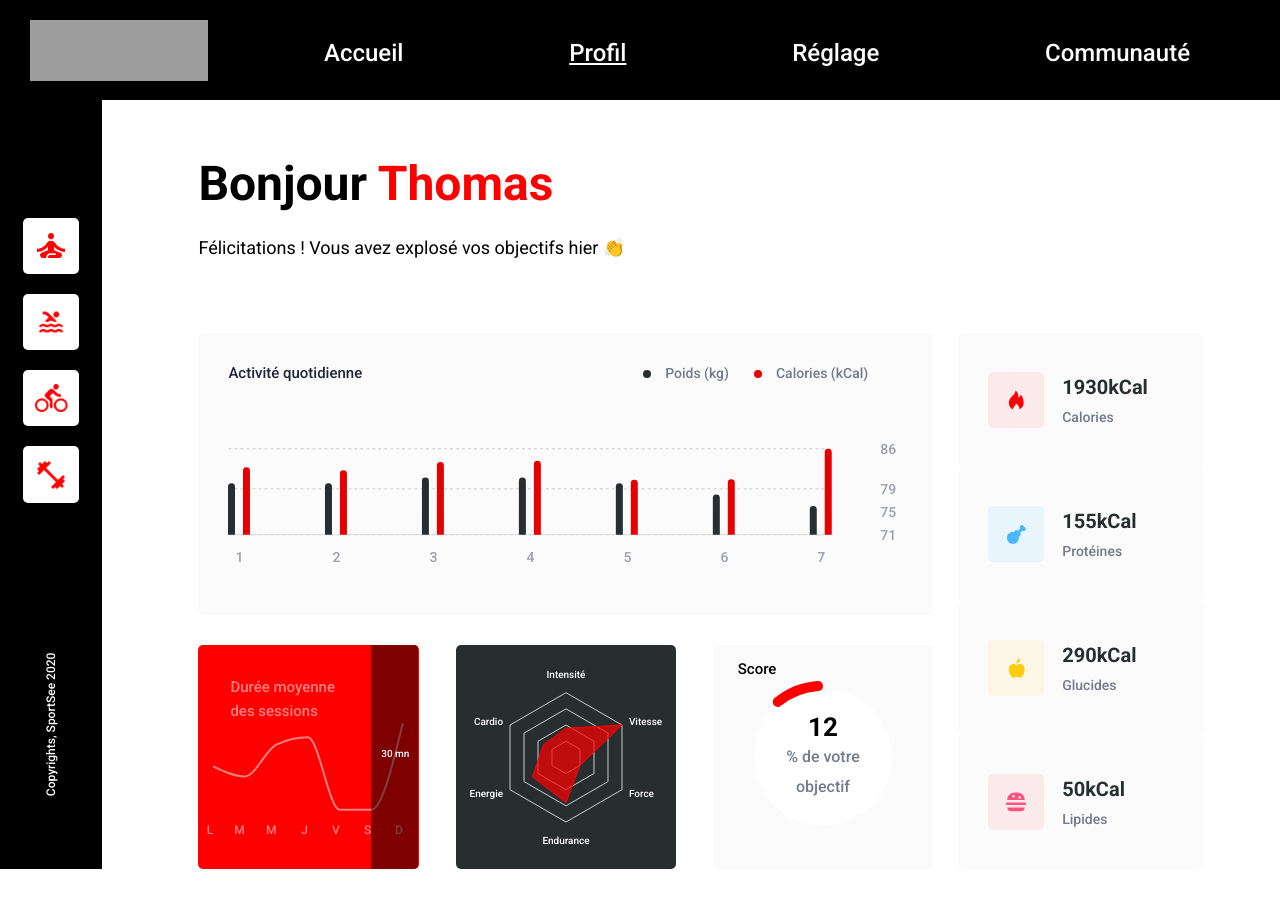
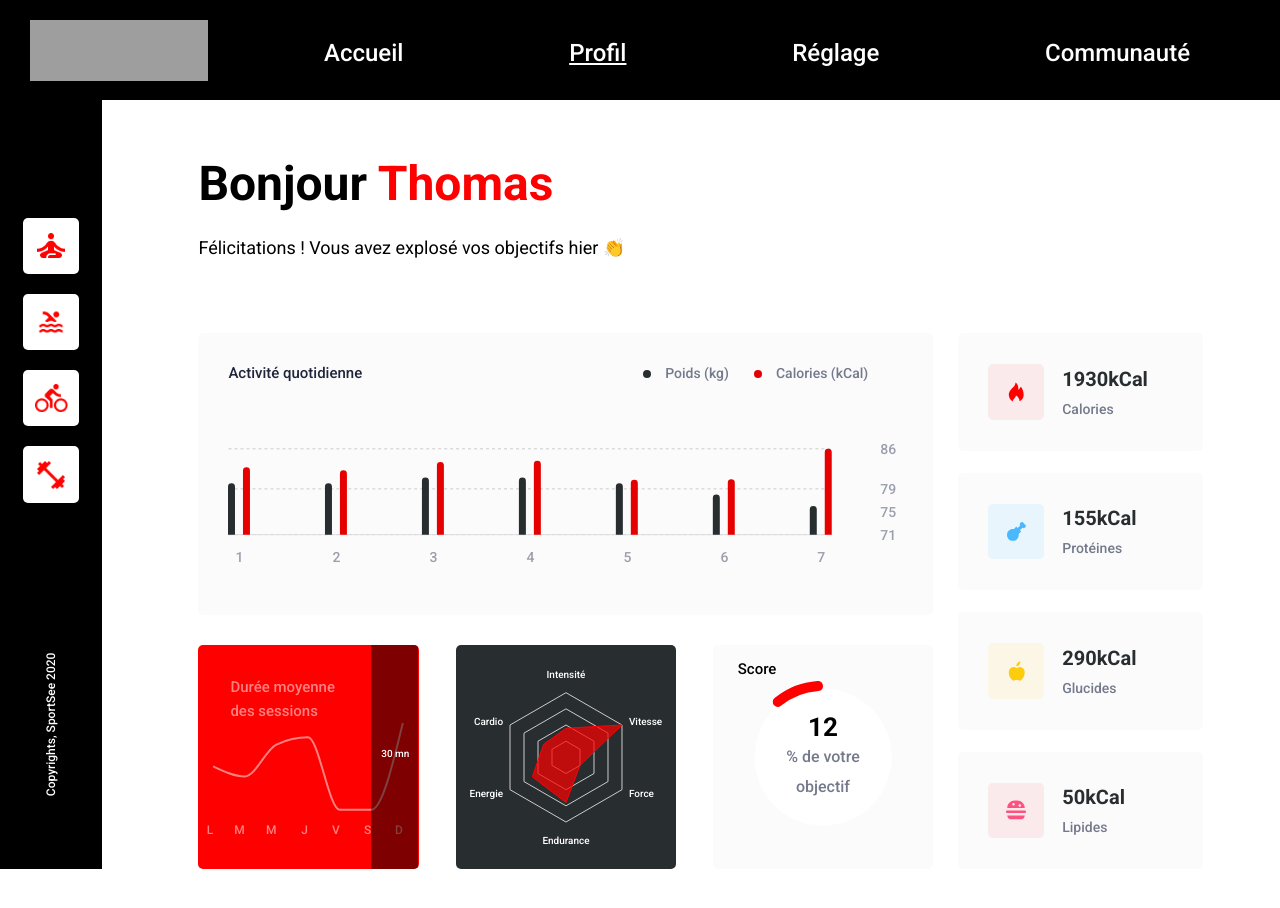
Before and after one commit to nassmim/oc-sportsee, a React (Create React App) app: page /profile in a window 1280 px wide. Built offline with nearby package versions, Linux system fonts and the light colour scheme; grey boxes are pictures that could not be loaded.

Commit message:
vertical alignment fixed

```diff
--- a/src/components/Diet.jsx
+++ b/src/components/Diet.jsx
@@ -14,6 +14,7 @@ const Container = styled.aside`
 const Foods = styled.ul`
   display: flex;
   flex-direction: column;
+  justify-content: space-between;
   align-items: center;
   width: 100%;
   height: 100%;
@@ -22,7 +23,6 @@ const Foods = styled.ul`
 const FoodItem = styled.li`
   display: flex;
   flex-direction: column;
-  flex-grow: 1;
   width: 100%;
 `
 
--- a/src/components/FoodIcon.jsx
+++ b/src/components/FoodIcon.jsx
@@ -6,11 +6,10 @@ const Container = styled.div`
   align-items: center;
   column-gap: 10%;
   box-sizing: border-box;
-  flex-grow: 1;
   width: 100%;
   aspect-ratio: 258/124;
   max-width: 258px;
-  padding: 30px;
+  padding: 2% 30px;
   border-radius: 5px;
   background-color: #fbfbfb;
 `
--- a/src/css/profile.module.css
+++ b/src/css/profile.module.css
@@ -19,7 +19,6 @@
 .container {
   display: flex;
   justify-content: space-between;
-  align-items: stretch;
 }
 
 .charts {
```
